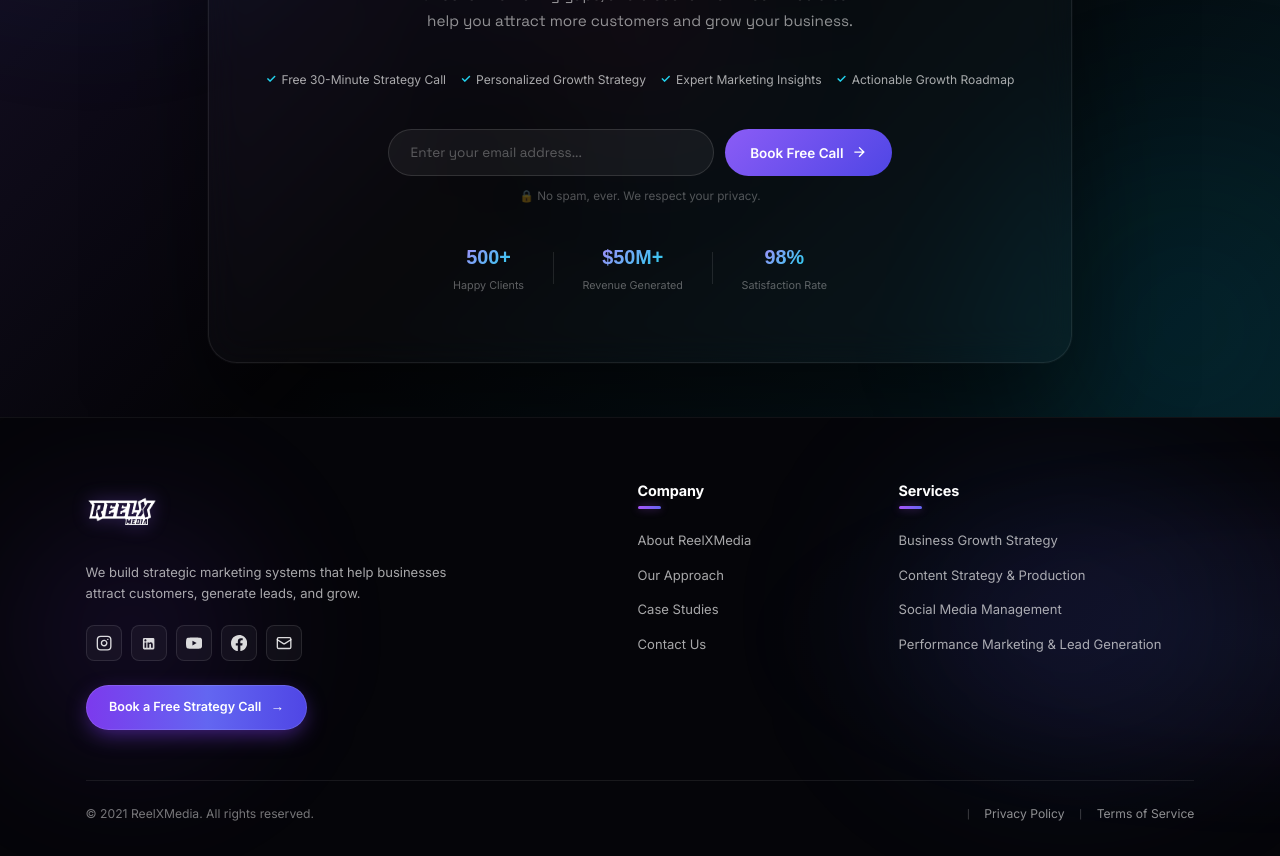
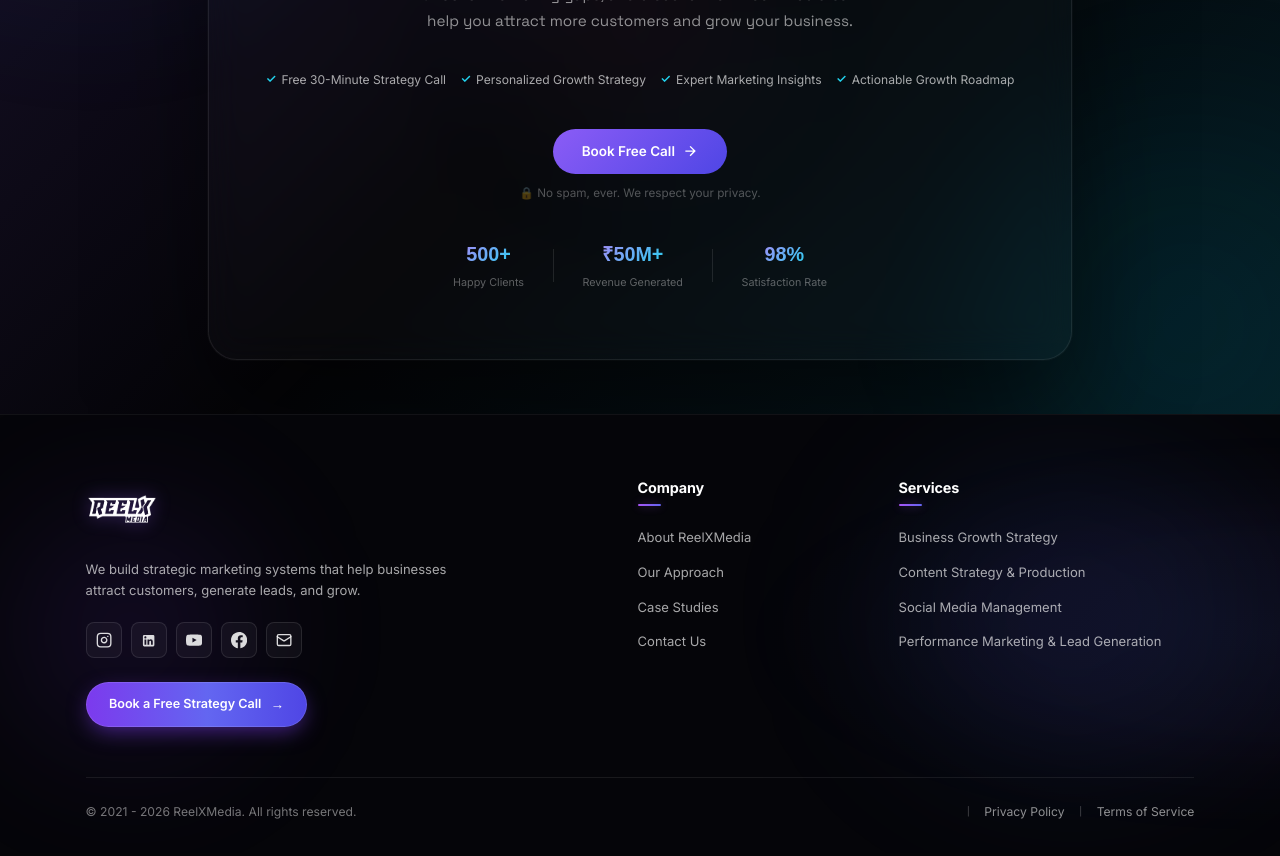
Before and after one commit to amaanpathan2313/Reelx-Media, a React (Vite) app: page / in a window 1280 px wide. Shown: the part 11060-11916 px from the top of the page. Built offline with nearby package versions, Linux system fonts and the light colour scheme; a web font is replaced by a local one.

Commit message:
Whatsapp Integration

```diff
--- a/src/components/CtaBanner/CtaBanner.css
+++ b/src/components/CtaBanner/CtaBanner.css
@@ -155,13 +155,17 @@
   align-items: center;
   gap: 12px;
   margin-bottom: 40px;
+  width: 100%;
 }
 
 .cta__input-wrap {
   display: flex;
+  justify-content: center;
+  align-items: center;
   gap: 12px;
   width: 100%;
   max-width: 560px;
+  margin: 0 auto;
 }
 
 .cta__input {
@@ -189,7 +193,10 @@
 
 .cta__submit {
   white-space: nowrap;
-  padding: 16px 28px;
+  padding: 16px 32px;
+  display: inline-flex;
+  align-items: center;
+  justify-content: center;
 }
 
 .cta__privacy {
@@ -239,8 +246,8 @@
 @media (max-width: 640px) {
   .cta__inner { padding: 48px 20px; }
   .cta__br { display: none; }
-  .cta__input-wrap { flex-direction: column; }
-  .cta__submit { width: 100%; justify-content: center; }
+  .cta__input-wrap { flex-direction: column; align-items: center; }
+  .cta__submit { width: auto; max-width: 100%; justify-content: center; }
   .cta__trust { gap: 20px; }
   .cta__trust-divider { display: none; }
 }
--- a/src/components/CtaBanner/CtaBanner.jsx
+++ b/src/components/CtaBanner/CtaBanner.jsx
@@ -65,7 +65,7 @@ const CtaBanner = () => {
           {/* Form */}
           <form className="cta__form" onSubmit={handleSubmit} id="cta-form">
             <div className="cta__input-wrap">
-              <input
+              {/* <input
                 type="email"
                 className="cta__input"
                 placeholder="Enter your email address..."
@@ -73,7 +73,7 @@ const CtaBanner = () => {
                 onChange={e => setEmail(e.target.value)}
                 required
                 id="cta-email"
-              />
+              /> */}
               <button type="submit" className="cta__submit btn-primary" id="cta-submit-btn">
                 {submitted ? '✓ Sent!' : 'Book Free Call'}
                 {!submitted && (
@@ -94,7 +94,7 @@ const CtaBanner = () => {
             </div>
             <div className="cta__trust-divider" />
             <div className="cta__trust-item">
-              <span className="cta__trust-num">$50M+</span>
+              <span className="cta__trust-num">₹50M+</span>
               <span className="cta__trust-label">Revenue Generated</span>
             </div>
             <div className="cta__trust-divider" />
--- a/src/components/Footer/Footer.jsx
+++ b/src/components/Footer/Footer.jsx
@@ -69,6 +69,8 @@ const socialLinks = [
 ]
 
 const Footer = () => {
+  const currentYear = new Date().getFullYear()
+
   return (
     <footer className="footer" id="footer">
       {/* Background Glow Overlays */}
@@ -154,7 +156,7 @@ const Footer = () => {
         {/* Bottom Legal / Copyright Bar */}
         <div className="footer__bottom">
           <p className="footer__copy">
-            © 2021 ReelXMedia. All rights reserved.
+            © 2021 - {currentYear} ReelXMedia. All rights reserved.
           </p>
 
           <div className="footer__legal">
--- a/src/components/Navbar/Navbar.jsx
+++ b/src/components/Navbar/Navbar.jsx
@@ -11,6 +11,8 @@ const navLinks = [
   { label: 'Results', href: '#results' },
   { label: 'Testimonials', href: '#testimonials' },
 ]
+
+const whatsappUrl = `https://wa.me/919321434984?text=${encodeURIComponent('Hii , Amaan Pathan')}`
 
 const Navbar = () => {
   const [scrolled, setScrolled] = useState(false)
@@ -54,7 +56,7 @@ const Navbar = () => {
         {/* CTA */}
         <div className="navbar__actions">
           <a
-            href="https://wa.me/919321434984"
+            href={whatsappUrl}
             target="_blank"
             rel="noopener noreferrer"
             className="btn-primary navbar__cta"
@@ -103,7 +105,7 @@ const Navbar = () => {
               </motion.a>
             ))}
             <a
-              href="https://wa.me/919321434984"
+              href={whatsappUrl}
               target="_blank"
               rel="noopener noreferrer"
               className="btn-primary"
```
Also changed, not shown: 1 other file (tests, documents, lock files or other folders).
